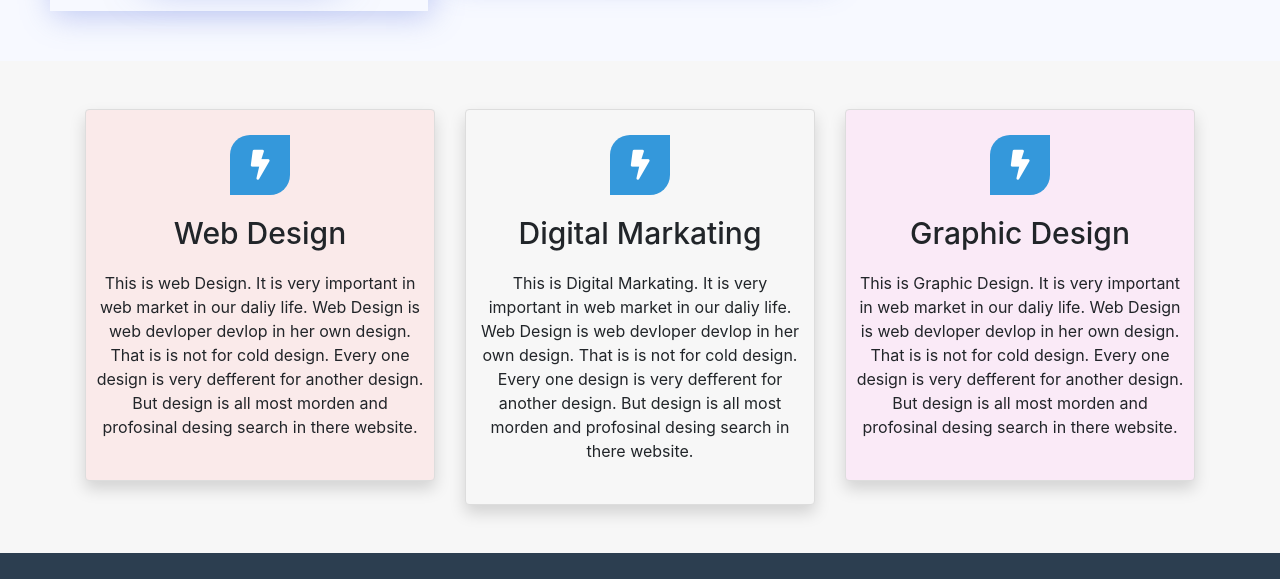
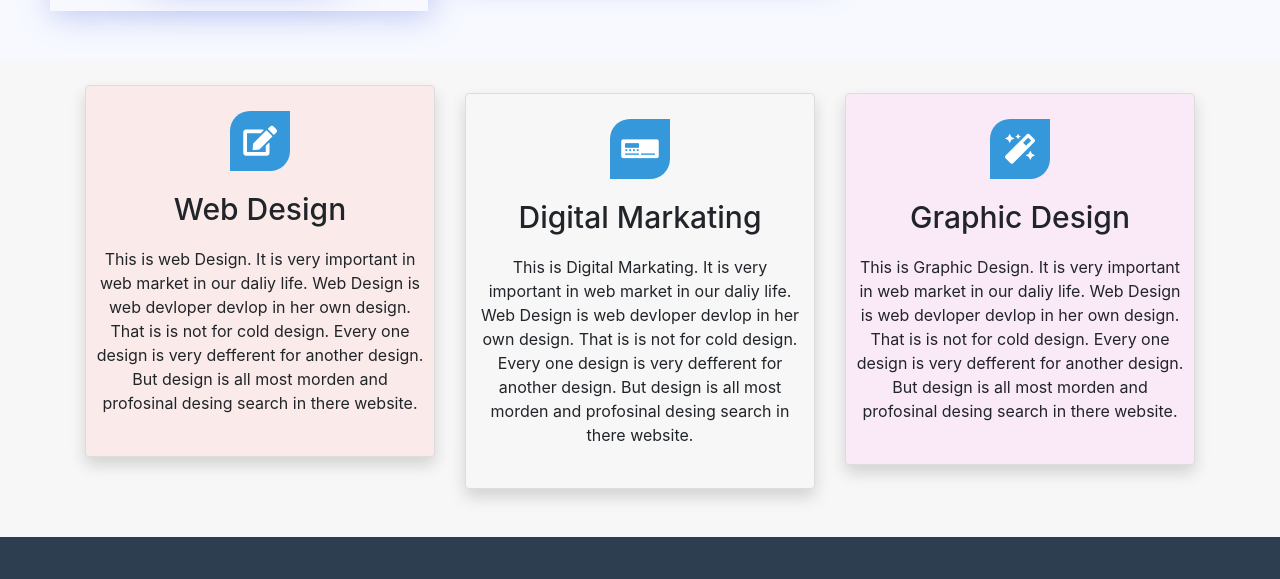
Before and after one commit to Joydeb-Mondal/BSIT, a plain HTML site: page Service.html in a window 1280 px wide. Shown: the part 1910-2489 px from the top of the page. Drawn offline with Linux system fonts and the light colour scheme; a script that the page names is missing.

Commit message:
Update Service.html

```diff
--- a/Service.html
+++ b/Service.html
@@ -96,7 +96,7 @@
  			<div class="col-lg-12 col-md-12">
 
  				<nav aria-label="breadcrumb" class="text-center">
- 				<h1>Service</h1>
+ 				<h1 class="new-blt" >Service</h1>
  				<ol class="breadcrumb justify-content-center bg-transparent">
  				<li class="breadcrumb-item"><a href="index.html">Home</a></li>
  				<li class="breadcrumb-item active" aria-current="page">Library</li>
@@ -203,12 +203,12 @@
 </div>
 
 
-<div class="service pt-5 pb-5" id="service">
+<div class="service pt-4 pb-4" id="service">
 	<div class="container">
 		<div class="row">
-			<div class="col-md-4 text-center " >
+			<div class="col-md-4 mb-4 text-center " >
 				<div class="card service-item shadow"style="background:#faeaea;">
-				<span> <i class="fas fa-bolt"></i> </span>
+				<span> <i class="fas fa-edit"></i> </span>
 				<h3> Web Design </h3>
 				<p> This is web Design. It is very important in web market
 				in our daliy life. Web Design is web devloper devlop in
@@ -218,9 +218,9 @@
 				</p> </div>
 
 			 </div>
-			<div class="col-md-4  text-center" >
+			<div class="col-md-4 mt-2 mb-4 text-center" >
 				<div class="card service-item shadow "style="background:#f7f7f7;">
-				<span> <i class="fas fa-bolt"> </i> </span>
+				<span> <i class="fas fa-digital-tachograph"> </i> </span>
 				<h3> Digital Markating </h3>
 				<p> This is Digital Markating. It is very important in web market
 				in our daliy life. Web Design is web devloper devlop in
@@ -230,9 +230,9 @@
 				</p></div>
 
 			</div>
-			<div class="col-md-4  text-center">
+			<div class="col-md-4 mt-2 mb-4 text-center">
 				<div class="card service-item shadow"style="background:#faeaf7">
-				<span> <i class="fas fa-bolt"> </i> </span>
+				<span> <i class="fas fa-magic"> </i> </span>
 				<h3> Graphic Design </h3>
 				<p> This is Graphic Design. It is very important in web market
 				in our daliy life. Web Design is web devloper devlop in
@@ -351,7 +351,7 @@
 							</div>
 							<div class="footer-contact-items d-flex">
 								<span><i class="fas fa-phone"> </i></span>
-								<a href="tel:01862928844">01862928844</a>
+								<a href="tel:01862281669">01862281669</a>
 							</div>
 
 						</div>
@@ -365,7 +365,7 @@
 			<div class="row">
 				<div class="col-lg-12 col-md-12">
 					<div class="footer-copyright">
-						<p class="hover-class">Copyright @ 2021 BSIT Center. Designed By <a target="blank"  href="https://joydeb-mondal.github.io/personal-website/"> Joydeb Mond@l</a></p>
+						<p class="hover-class">Copyright &copy; 2021 BSIT Center. Designed By <a target="blank"  href="https://joydeb-mondal.github.io/personal-website/"> Joydeb Mond@l</a></p>
 					</div>
 				</div>
 			</div>
```
